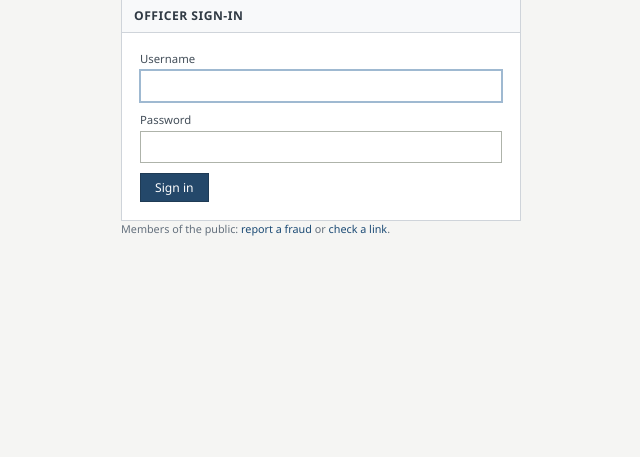
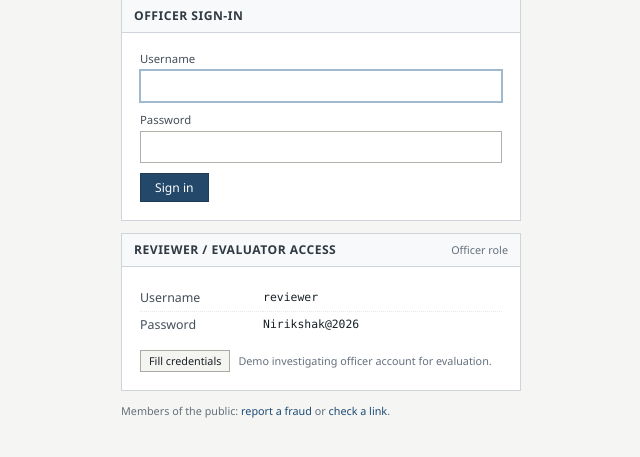
Before and after one commit to Sunil56224972/NIRIKSHAK, a Python web app: template app/templates/login.html in a window 1280 px wide. Shown: the part 193-650 px from the top of the page, without its empty margins (319-959 px from the left). Run offline with Jinja, Linux system fonts and the light colour scheme; the template is opened without the code that fills it, so the values that code supplies are empty.

Commit message:
Add reviewer demo officer credentials and 1-click fill on login page

```diff
--- a/app/static/app.js
+++ b/app/static/app.js
@@ -122,4 +122,16 @@
       var t = el.textContent; el.textContent = "copied"; setTimeout(function () { el.textContent = t; }, 900);
     });
   });
+
+  // Fill demo reviewer credentials on the login page (CSP-safe, no inline handler).
+  document.querySelectorAll("[data-fill-login]").forEach(function (el) {
+    el.addEventListener("click", function () {
+      var u = document.getElementById("u");
+      var p = document.getElementById("p");
+      if (u) u.value = el.getAttribute("data-fill-login") || "";
+      if (p) p.value = el.getAttribute("data-fill-pass") || "";
+      var btn = document.querySelector('form[action="/login"] button[type=submit]');
+      if (btn) btn.focus();
+    });
+  });
 })();
--- a/app/templates/login.html
+++ b/app/templates/login.html
@@ -17,6 +17,22 @@
       </form>
     </div>
   </div>
-  <p class="mini">Members of the public: <a href="/report">report a fraud</a> or <a href="/check">check a link</a>.</p>
+  <div class="panel after">
+    <header>
+      <h2>Reviewer / evaluator access</h2>
+      <span class="aside">Officer role</span>
+    </header>
+    <div class="body">
+      <table class="kv compact">
+        <tr><th>Username</th><td class="mono">reviewer</td></tr>
+        <tr><th>Password</th><td class="mono">Nirikshak@2026</td></tr>
+      </table>
+      <div class="actions after">
+        <button class="btn plain small" type="button" data-fill-login="reviewer" data-fill-pass="Nirikshak@2026">Fill credentials</button>
+        <span class="mini">Demo investigating officer account for evaluation.</span>
+      </div>
+    </div>
+  </div>
+  <p class="mini after">Members of the public: <a href="/report">report a fraud</a> or <a href="/check">check a link</a>.</p>
 </div>
 {% endblock %}
```
